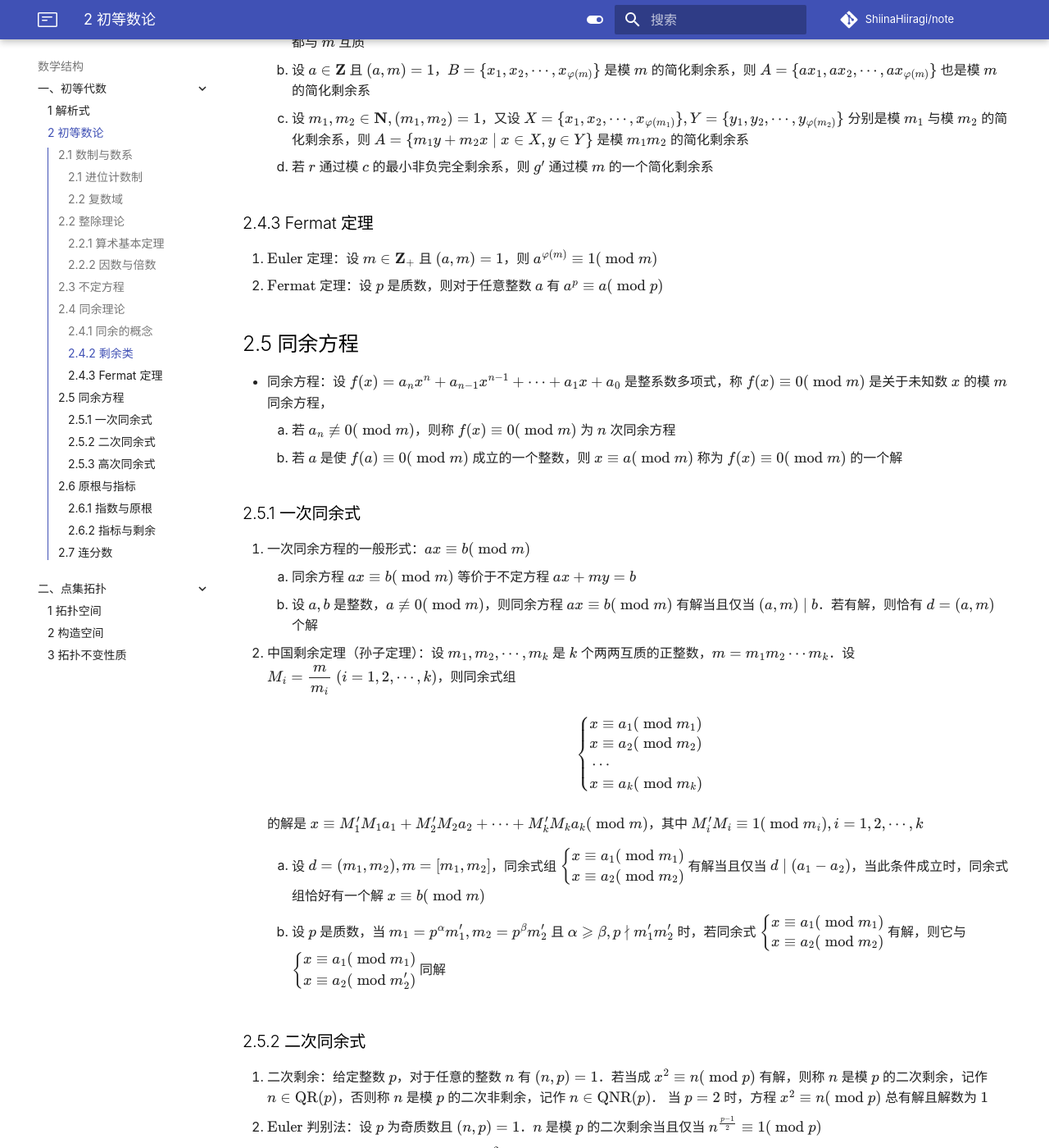
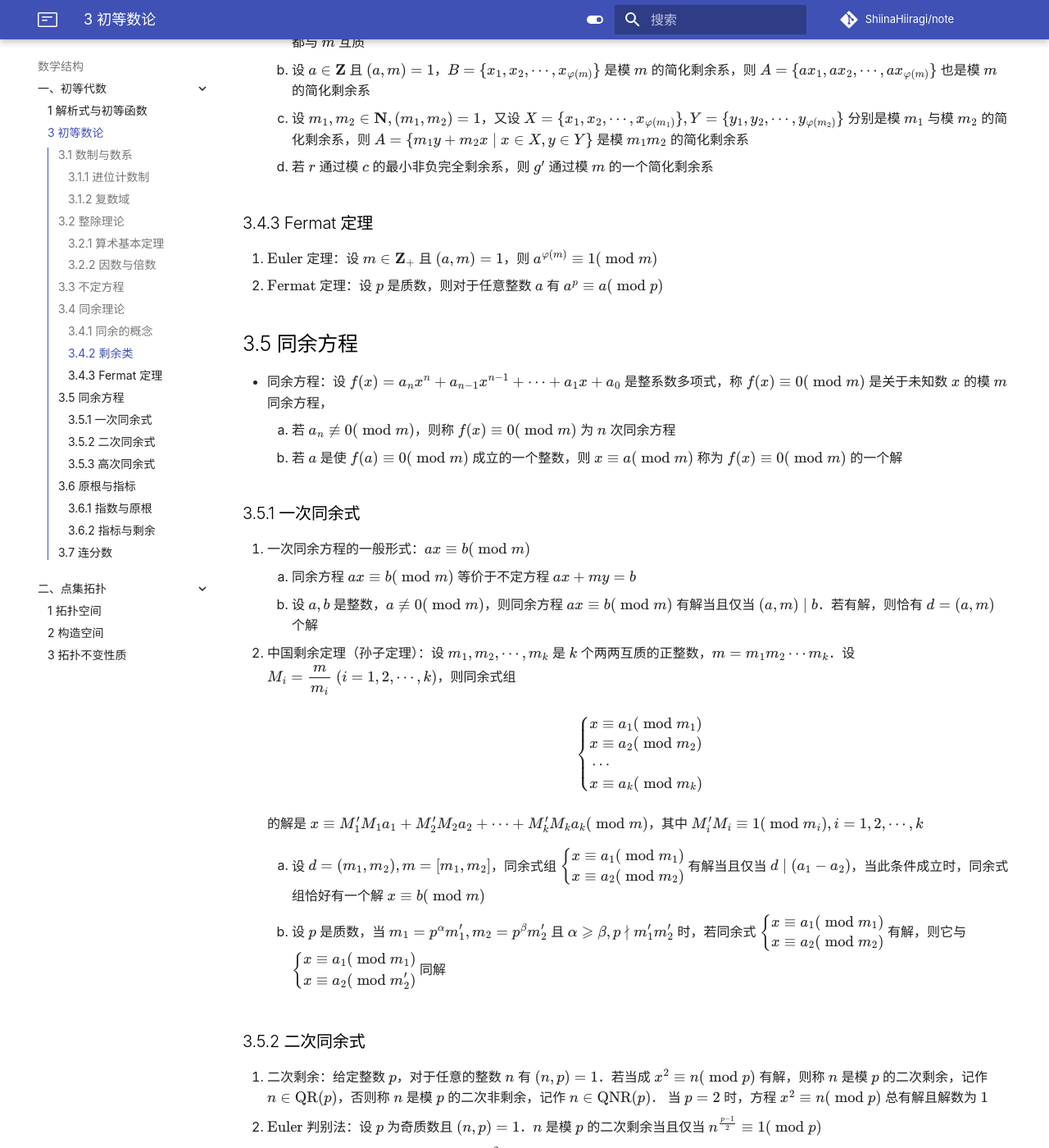
Before and after one commit to ShiinaHiiragi/note, an MkDocs documentation site: the page built from docs/math/alg/num.md, in a window 1280 px wide and 1400 px high, scrolled down 6935 px. Shown: the whole window at 82% size. Built offline with MkDocs 1.6.1 and Material for MkDocs 9.7.7, drawn with Linux system fonts in a browser that asks for light colours; comment, search, counter and statistics services are not loaded; some of the changed text lies outside the part shown.

Commit message:
change toc

```diff
--- a/docs/math/alg/num.md
+++ b/docs/math/alg/num.md
@@ -1,7 +1,7 @@
-# 2 初等数论
+# 3 初等数论
 
-## 2.1 数制与数系
-### 2.1 进位计数制
+## 3.1 数制与数系
+### 3.1.1 进位计数制
 1. $r$ 进制：采用进位计数的数字系统中，如果只使用 $r$ 个符号表示数值，则称其为 $r$ 进制；$r$ 被称为该数制的基数
     1. 每一种数制都有固定的符号集，常用的进位数值如下所示：
 
@@ -26,7 +26,7 @@
 
     2. 十进制转换为 $r$ 进制：整数部分除 $r$ 取余，小数部分乘 $r$ 取整，然后合并两个部分
 
-### 2.2 复数域
+### 3.1.2 复数域
 1. 复数：在集合 $\mathbf C = \mathbf R \times \mathbf R$ 内定义加法和乘法运算
 
     $$
@@ -56,8 +56,8 @@
     4. $|\text{Re}(z)| \leqslant |z|$
     5. $|z + w| \leqslant |z| + |w|$
 
-## 2.2 整除理论
-### 2.2.1 算术基本定理
+## 3.2 整除理论
+### 3.2.1 算术基本定理
 1. 整除：设 $a, b \in \mathbf Z$ 且 $b \neq 0$．如果存在整数 $c$ 使得 $a = bc$ 成立，则称 $b$ 整除 $a$，记作 $b \mid a$；如果不存在这样的整数 $c$，则称 $b$ 不整除 $a$，记作 $b \nmid a$
     1. $a \mid b \to \pm a \mid \pm b$
     2. $a \mid b \wedge b \mid c \to a \mid c$
@@ -77,7 +77,7 @@
     2. 设 $a$ 是一个大于 $1$ 的整数且 $a = p_1^{\alpha_1} p_2^{\alpha_2} \cdots p_n^{\alpha_n}$，$\alpha_i \ (i = 1, 2, \cdots, n)$ 是正整数，则 $\alpha$ 的正因数可以表示成 $d = p_1^{\beta_1} p_2^{\beta_2} \cdots p_n^{\beta_n} \ (\alpha_i \geqslant \beta_i \geqslant 0, i = 1, 2, \cdots, n)$ 的形式
     3. 设 $a, b \in \mathbf Z_+$ 且 $\alpha = p_1^{\alpha_1} p_2^{\alpha_2} \cdots p_n^{\alpha_n}, b = p_1^{\beta_1} p_2^{\beta_2} \cdots p_n^{\beta_n} \ (\alpha_i \geqslant 0, \beta \geqslant 0; i = 1, 2, \cdots, n)$，则 $(a, b) = p_1^{\gamma_1} p_2^{\gamma_2} \cdots p_n^{\gamma_n}$ 且 $[a, b] = p_1^{\delta_1} p_2^{\delta_2} \cdots p_n^{\delta_n}$，其中 $\gamma_i = \min\{\alpha_i, \beta_i\}, \delta_i = \max\{\alpha_i, \beta_i\} \ (i = 1, 2, \cdots, n)$
 
-### 2.2.2 因数与倍数
+### 3.2.2 因数与倍数
 1. 因数与倍数：设 $a, b\in \mathbf Z$ 且 $b \mid a$，则称 $b$ 是 $a$ 的因数，此时称 $a$ 是 $b$ 的倍数
 
     !!! note "平凡因数"
@@ -135,7 +135,7 @@
         2. 设 $m, a, b$ 是正整数，则 $[ma, mb] = m[a, b]$
     3. 若 $a_1, a_2, \cdots, a_n$ 是 $n \ (n \geqslant 2)$ 个正整数，记 $[a_1, a_2] = m_2, [m_2, a_2] = m_3, \cdots, [m_{n-2}, a_{n-1}] = m_{n-1}, [m_{n-1}, a_n] = m_n$，则 $[a_1, a_2, \cdots, a_n] = m_n$
 
-## 2.3 不定方程
+## 3.3 不定方程
 
 1. 不定方程：方程的个数少于未知数的个数且未知数又必须为整数的方程（组）
 2. 二元一次不定方程：设 $a, b, c \in \mathbf Z$ 且 $a, b \neq 0$，任何二元一次方程可以写成 $ax + by = c$，其中 $x, y \in \mathbf Z$
@@ -197,8 +197,8 @@
 
     5. 单位圆周上坐标是有理数的点（有理点）可以写作 $\left(\pm \dfrac{2ab}{a^2 + b^2}, \pm \dfrac{a^2 - b^2}{a^2 + b^2}\right)$ 或 $\left(\pm \dfrac{a^2 - b^2}{a^2 + b^2}, \pm \dfrac{2ab}{a^2 + b^2}\right)$，其中 $a, b$ 是不全为零的整数
 
-## 2.4 同余理论
-### 2.4.1 同余的概念
+## 3.4 同余理论
+### 3.4.1 同余的概念
 1. 同余：给定正整数 $m$，如果整数 $a, b$ 有 $m \mid (a - b)$，则称 $a$ 与 $b$ 对于模 $m$ 同余，记作 $a \equiv b (\bmod m)$；否则称 $a$ 与 $b$ 对于模 $m$ 不同余，记作 $a \not\equiv b (\bmod n)$
     1. 以下三种叙述等价
         1. $a \equiv b (\bmod m)$
@@ -225,7 +225,7 @@
         1. 若 $a \equiv b (\bmod m)$，则 $(a, m) = (b, m)$
         2. 若 $a \equiv b (\bmod m_i) \ (1 \leqslant i \leqslant k)$，则 $a \equiv b (\bmod [m_1, m_2, \cdots, m_k])$
 
-### 2.4.2 剩余类
+### 3.4.2 剩余类
 1. 剩余类：给定正整数 $m$，对于每个整数 $i \ (0 \leqslant i \leqslant m - 1)$，称集合 $R_i(m) = \{n \mid n \equiv i (\bmod m), n \in \mathbf Z\}$ 是模 $m$ 的一个剩余类
 2. 简化剩余类：设 $R$ 是模 $m$ 的一个剩余类，若任意 $a \in R$ 都有 $(a, m) = 1$ 成立，则称 $R$ 是模 $m$ 的一个简化剩余类
     1. 对于正整数 $k$，令函数 $\varphi(k)$ 的值等于模 $k$ 的所有简化剩余类的个数，称 $\varphi(k)$ 为 $\text{Euler}$ 函数
@@ -240,16 +240,16 @@
     3. 设 $m_1, m_2 \in \mathbf N, (m_1, m_2) = 1$，又设 $X = \{x_1, x_2, \cdots, x_{\varphi(m_1)}\}, Y = \{y_1, y_2, \cdots, y_{\varphi(m_2)}\}$ 分别是模 $m_1$ 与模 $m_2$ 的简化剩余系，则 $A = \{m_1y + m_2x \mid x \in X, y \in Y\}$ 是模 $m_1m_2$ 的简化剩余系
     4. 若 $r$ 通过模 $c$ 的最小非负完全剩余系，则 $g'$ 通过模 $m$ 的一个简化剩余系
 
-### 2.4.3 Fermat 定理
+### 3.4.3 Fermat 定理
 1. $\text{Euler}$ 定理：设 $m \in \mathbf Z_+$ 且 $(a, m) = 1$，则 $a^{\varphi(m)} \equiv 1 (\bmod m)$
 2. $\text{Fermat}$ 定理：设 $p$ 是质数，则对于任意整数 $a$ 有 $a^p \equiv a (\bmod p)$
 
-## 2.5 同余方程
+## 3.5 同余方程
 - 同余方程：设 $f(x) = a_nx^n + a_{n-1}x^{n-1} + \cdots + a_1x + a_0$ 是整系数多项式，称 $f(x) \equiv 0 (\bmod m)$ 是关于未知数 $x$ 的模 $m$ 同余方程，
     1. 若 $a_n \not \equiv 0 (\bmod m)$，则称 $f(x) \equiv 0 (\bmod m)$ 为 $n$ 次同余方程
     2. 若 $a$ 是使 $f(a) \equiv 0 (\bmod m)$ 成立的一个整数，则 $x \equiv a (\bmod m)$ 称为 $f(x) \equiv 0 (\bmod m)$ 的一个解
 
-### 2.5.1 一次同余式
+### 3.5.1 一次同余式
 1. 一次同余方程的一般形式：$ax \equiv b (\bmod m)$
     1. 同余方程 $ax \equiv b (\bmod m)$ 等价于不定方程 $ax + my = b$
     2. 设 $a, b$ 是整数，$a \not \equiv 0 (\bmod m)$，则同余方程 $ax \equiv b (\bmod m)$ 有解当且仅当 $(a, m) \mid b$．若有解，则恰有 $d = (a, m)$ 个解
@@ -270,7 +270,7 @@
 
     2. 设 $p$ 是质数，当 $m_1 = p^\alpha m_1', m_2 = p^\beta m_2'$ 且 $\alpha \geqslant \beta, p \nmid m_1'm_2'$ 时，若同余式 $\left\{\begin{aligned}& x \equiv a_1 (\bmod m_1) \\& x \equiv a_2 (\bmod m_2)\end{aligned}\right.$ 有解，则它与 $\left\{\begin{aligned}& x \equiv a_1 (\bmod m_1) \\& x \equiv a_2 (\bmod m_2')\end{aligned}\right.$ 同解
 
-### 2.5.2 二次同余式
+### 3.5.2 二次同余式
 1. 二次剩余：给定整数 $p$，对于任意的整数 $n$ 有 $(n, p) = 1$．若当成 $x^2 \equiv n (\bmod p)$ 有解，则称 $n$ 是模 $p$ 的二次剩余，记作 $n \in \mathrm{QR}(p)$，否则称 $n$ 是模 $p$ 的二次非剩余，记作 $n \in \mathrm{QNR}(p)$． 当 $p = 2$ 时，方程 $x^2 \equiv n (\bmod p)$ 总有解且解数为 $1$
 2. $\text{Euler}$ 判别法：设 $p$ 为奇质数且 $(n, p) = 1$．$n$ 是模 $p$ 的二次剩余当且仅当 $n^{\frac{p-1}{2}} \equiv 1 (\bmod p)$
     1. 若 $n$ 是模 $p$ 的二次剩余，则方程 $x^2 \equiv n (\bmod p)$ 有两个解
@@ -325,7 +325,7 @@
         2. 当 $\alpha = 2$ 时，解的个数时 $2^{k+1}$
         3. 当 $\alpha \geqslant 3$ 时，解的个数时 $2^{k+2}$
 
-### 2.5.3 高次同余式
+### 3.5.3 高次同余式
 1. 解数与解法：
     1. 若 $m_1, m_2, \cdots, m_k$ 是 $k$ 个两两互质的正整数，$m = m_1 m_2 \cdots m_k$，则同余式 $f(x) \equiv 0 (\bmod m)$ 与同余式组 $f(x) \equiv 0 (\bmod m_i) \ (i = 1, 2, \cdots, k)$ 等价，并且若用 $T_i$ 表示 $f(x) \equiv 0 (\bmod m_i) \ (i = 1, 2, \cdots, k)$ 对模 $m_i$ 的解数，$T$ 表示 $f(x) \equiv 0 (\bmod m)$ 对模 $m$ 的解数，则 $T = T_1 T_2 \cdots T_k$
     2. 设 $p$ 是质数，$\alpha \geqslant 2$ 是整数，$f(x) = a_nx^n + a_{n-1}x^{n-1} + \cdots + a_1x + a_0$ 是整系数多项式，设 $x_1$ 是同余方程 $f(x) \equiv 0 (\bmod p^{\alpha-1})$ 的一个解，以 $f'(x)$ 表示 $f(x)$ 的导函数
@@ -343,8 +343,8 @@
     5. 设 $n \leqslant p$，则同余方程 $f(x) \equiv 0 (\bmod p)$ 有 $n$ 个解当且仅当存在整系数多项式 $q(x)$ 与 $r(x)$，且 $r(x)$ 的次数小于 $n$ 使得 $x^p - x = f(x)q(x) + p\cdot r(x)$
     6. 设 $p$ 是质数且 $n \mid (p - 1), p \nmid a$，则 $x^n \equiv a (\bmod p)$ 有解当且仅当 $a^{\frac{p-1}{n}} \equiv 1 (\bmod p)$．若有解，则解数为 $n$
 
-## 2.6 原根与指标
-### 2.6.1 指数与原根
+## 3.6 原根与指标
+### 3.6.1 指数与原根
 1. 设 $m > 1, (a, m) = 1$，则使 $a^r \equiv 1 (\bmod m)$ 成立的最小正整数 $r$ 称为 $a$ 对模 $m$ 的指数或 $a$ 对模 $m$ 的阶，记为 $\delta_m(a)$，简记作 $\delta(a)$
     1. $\delta_m(a) \leqslant \varphi(m)$
     2. 若 $a \equiv b (\bmod m), (a, m) = 1$，则 $\delta_m(a) = \delta_m(b)$
@@ -368,7 +368,7 @@
         4. 设 $p$ 是奇质数且 $m = 2, 4, p^\alpha, 2p^\alpha$，则模 $m$ 有原根
     3. 设 $m > 1, (g, m) = 1$ 且 $\varphi(m)$ 的所有不同质因数是 $p_1, p_2, \cdots, p_k$．则 $g$ 是模 $m$ 的原根当且仅当 $g^{\frac{\varphi(m)}{p_i}} \not \equiv 1 (\bmod m) \ (1 \leqslant i \leqslant k)$
 
-### 2.6.2 指标与剩余
+### 3.6.2 指标与剩余
 1. 指标：设 $a \in \mathbf Z$，若对模 $m$ 的一个原根 $g$ 有一整数 $r$ 存在使得 $a \equiv g^r (\bmod m) \ (r \geqslant 0)$ 成立，则 $r$ 称作以 $g$ 为底的 $a$ 对模 $m$ 的一个指标，记作 $r = \mathrm{ind}_g a$，简记作 $\mathrm{ind} a$
     1. 指标的性质
         1. $\mathrm{ind}_g g = 1$
@@ -385,7 +385,7 @@
         2. 在模 $m$ 的一个简化剩余系中，$n$ 次剩余的个数为 $\dfrac cd$
     2. $a$ 是模 $m$ 的 $n$ 次剩余当且仅当 $a^{\frac cd} \equiv 1 (\bmod m), d = (n, c)$
 
-## 2.7 连分数
+## 3.7 连分数
 1. 有限连分数：设 $a_1, a_2, \cdots, a_n$ 是一个是数列，$a_i > 0, i \geqslant 2$．对给定的 $n \geqslant 1$，将形如
 
     $$
--- a/mkdocs.yml
+++ b/mkdocs.yml
@@ -102,8 +102,8 @@ nav:
       - 5 势与基数: logic/set/cardinal.md
   - 数学结构:
     - 一、初等代数:
-      - 1 解析式: math/alg/form.md
-      - 2 初等数论: math/alg/num.md
+      - 1 解析式与初等函数: math/alg/form.md
+      - 3 初等数论: math/alg/num.md
     - 二、点集拓扑:
       - 1 拓扑空间: math/top/space.md
       - 2 构造空间: math/top/construct.md
```
Also changed, not shown: docs/index.md (+2 -2 lines), docs/math/alg/form.md (+32 -2 lines).
